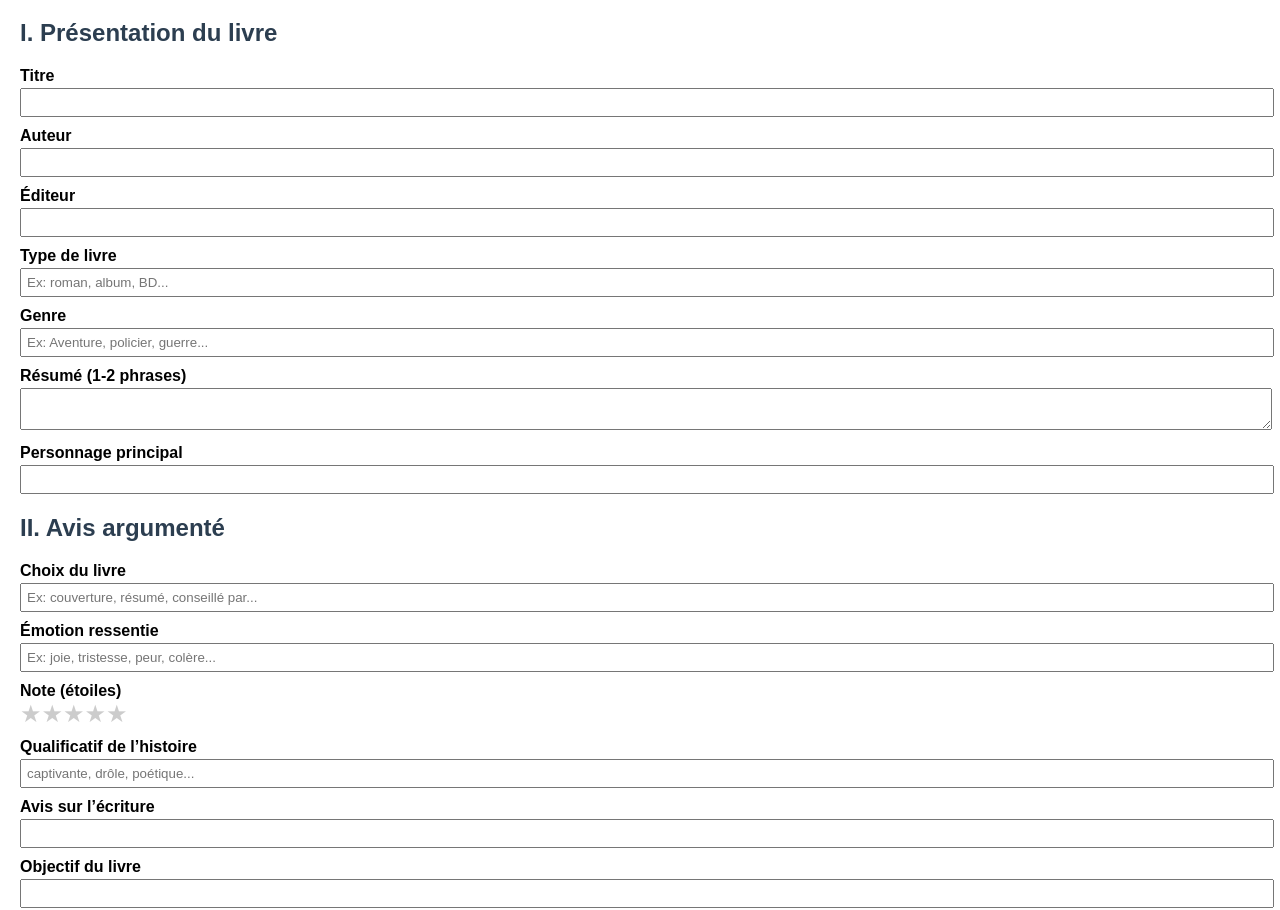
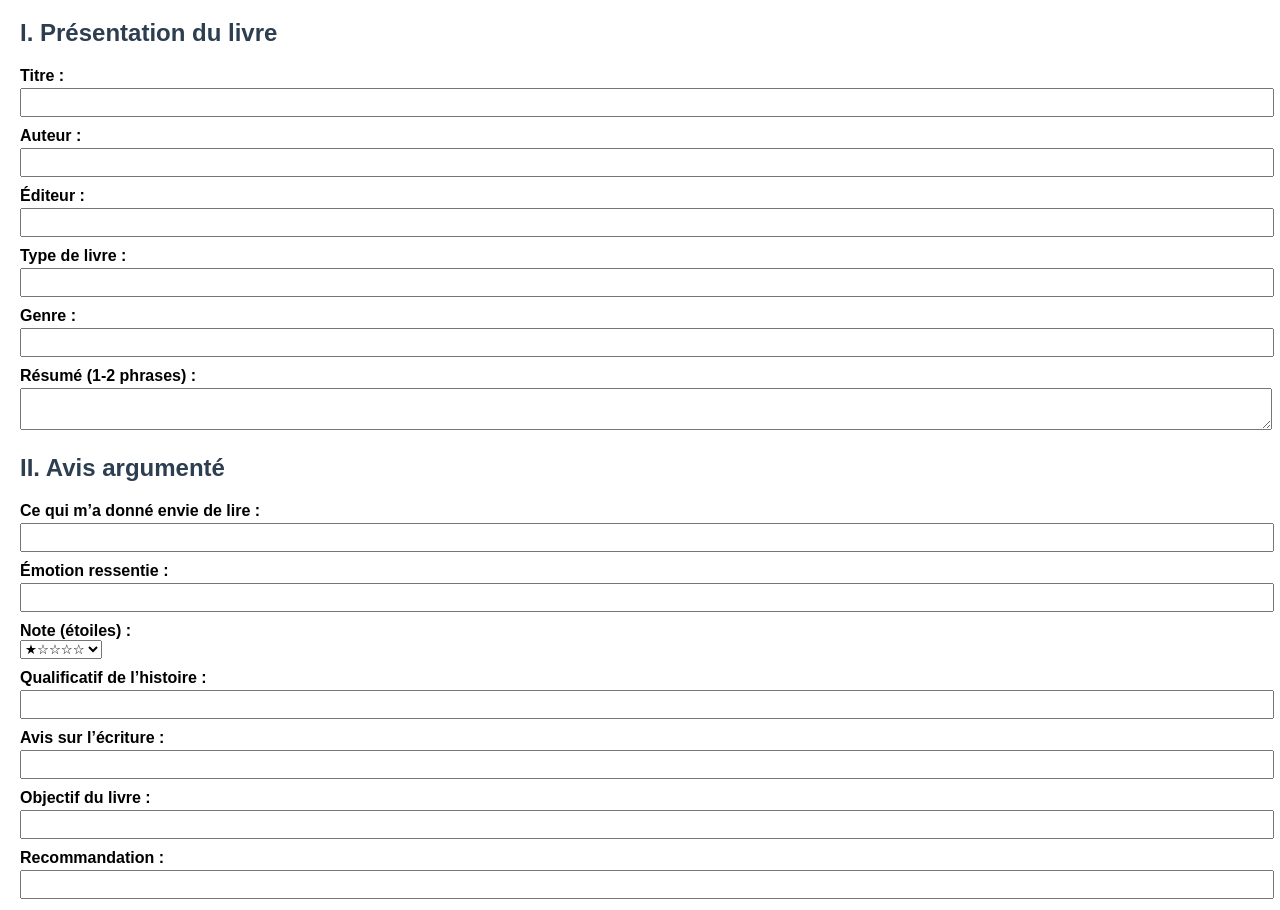
Before and after one commit to Cdiclorisseaux/version3, a plain HTML site: page index.html in a window 1280 px wide. Shown: the part 61-971 px from the top of the page. Drawn offline with Linux system fonts and the light colour scheme.

Commit message:
Update index.html

```diff
--- a/index.html
+++ b/index.html
@@ -37,39 +37,29 @@
   <h1>Critique de livre</h1>
 
   <form id="critForm" onsubmit="return false;">
-    <h2>I. Présentation du livre</h2>
-    <label>Titre</label>
-    <input type="text" id="titre">
-    <label>Auteur</label>
-    <input type="text" id="auteur">
-    <label>Éditeur</label>
-    <input type="text" id="editeur">
-    <label>Type de livre</label>
-    <input type="text" id="type" placeholder="Ex: roman, album, BD...">
-    <label>Genre</label>
-    <input type="text" id="genre" placeholder="Ex: Aventure, policier, guerre...">
-    <label>Résumé (1-2 phrases)</label>
-    <textarea id="resume"></textarea>
-    <label>Personnage principal</label>
-    <input type="text" id="personnage">
+   <h2>I. Présentation du livre</h2>
+<label>Titre :</label><input type="text" id="titre">
+<label>Auteur :</label><input type="text" id="auteur">
+<label>Éditeur :</label><input type="text" id="editeur">
+<label>Type de livre :</label><input type="text" id="type">
+<label>Genre :</label><input type="text" id="genre">
+<label>Résumé (1-2 phrases) :</label><textarea id="resume"></textarea>
 
-    <h2>II. Avis argumenté</h2>
-    <label>Choix du livre</label>
-    <input type="text" id="choix" placeholder="Ex: couverture, résumé, conseillé par...">
-    <label>Émotion ressentie</label>
-    <input type="text" id="emotion" placeholder="Ex: joie, tristesse, peur, colère...">
-    <label>Note (étoiles)</label>
-    <div class="stars" id="stars">
-      <span data-value="1">★</span><span data-value="2">★</span><span data-value="3">★</span><span data-value="4">★</span><span data-value="5">★</span>
-    </div>
-    <label>Qualificatif de l’histoire</label>
-    <input type="text" id="qualificatif" placeholder="captivante, drôle, poétique...">
-    <label>Avis sur l’écriture</label>
-    <input type="text" id="ecriture">
-    <label>Objectif du livre</label>
-    <input type="text" id="objectif">
-    <label>Recommandation</label>
-    <input type="text" id="recommandation">
+   <h2>II. Avis argumenté</h2>
+<label>Ce qui m’a donné envie de lire :</label><input type="text" id="envie">
+<label>Émotion ressentie :</label><input type="text" id="emotion">
+<label>Note (étoiles) :</label>
+<select id="etoiles">
+  <option>★☆☆☆☆</option>
+  <option>★★☆☆☆</option>
+  <option>★★★☆☆</option>
+  <option>★★★★☆</option>
+  <option>★★★★★</option>
+</select>
+<label>Qualificatif de l’histoire :</label><input type="text" id="qualificatif">
+<label>Avis sur l’écriture :</label><input type="text" id="ecriture">
+<label>Objectif du livre :</label><input type="text" id="objectif">
+<label>Recommandation :</label><input type="text" id="recommandation">
 
     <h2>III. Personnalisation</h2>
     <label>Avis libre / conclusion</label>
```
